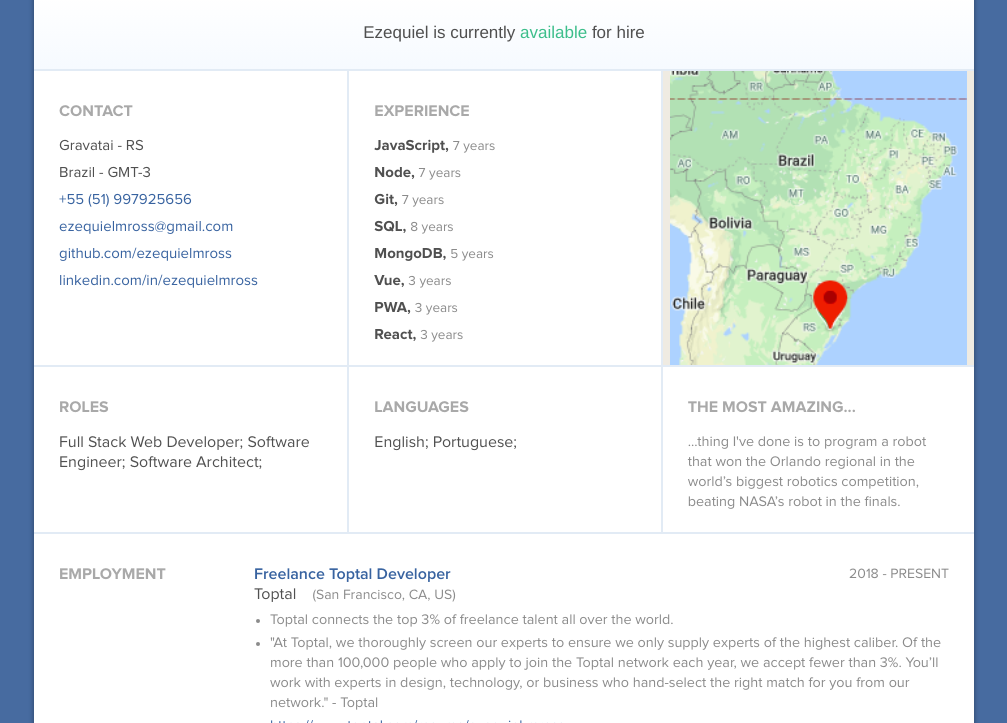
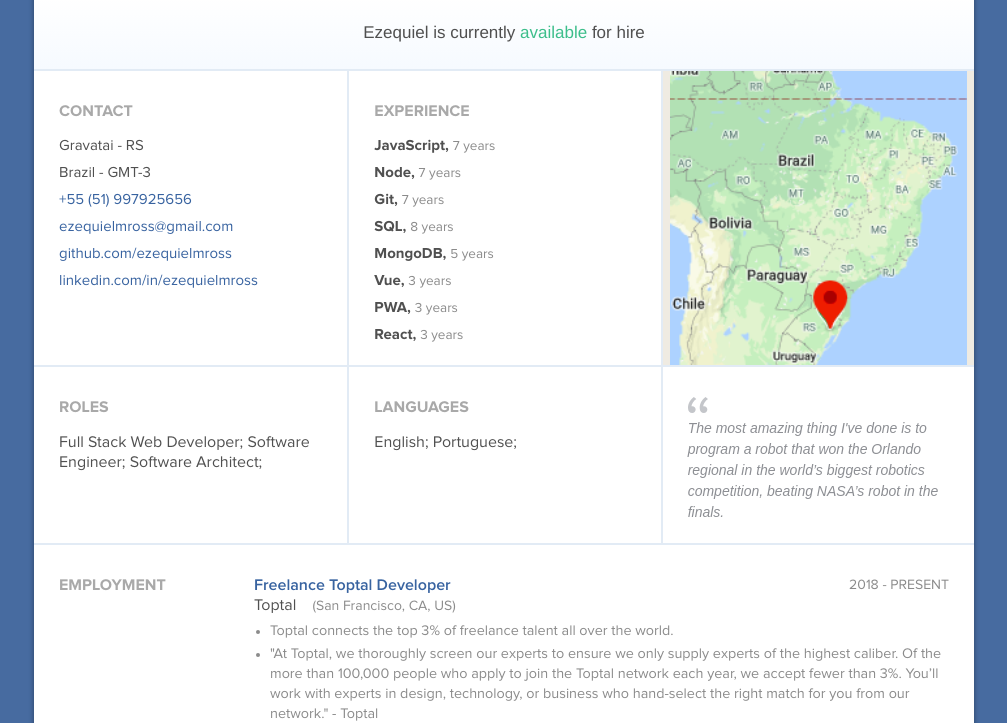
Before and after one commit to ezequielmross/ezequielmross.github.io, a plain HTML site: page index.html in a window 1280 px wide. Shown: the part 471-1194 px from the top of the page, without its empty margins (136-1143 px from the left). Drawn offline with Linux system fonts and the light colour scheme.

Commit message:
Improve "the most amazing"

```diff
--- a/index.html
+++ b/index.html
@@ -196,13 +196,19 @@
                         data-role="details-cell">
                         <div class="resume_details-item">
                            <div class="resume_details-item_inner">
-                              <h2 class="resume_details-title">The most amazing...</h2>
+                              <img src="./static/quote.svg" alt="quote">
+                              <p
+                                 style="color: #8d8f94;font-size: 14px;font-weight: 400;font-style: italic;line-height: 1.5em;font-family: proxima-nova,Arial,sans-serif;">
+                                 The most amazing thing I've done is to program a robot that won the Orlando regional in
+                                 the world’s biggest robotics competition, beating NASA’s robot in the finals.
+                              </p>
+                              <!--h2 class="resume_details-title">The most amazing...</h2>
                               <div class="muted resume_details-amazing_thing_content">
                                  <div class="opening_quote"></div>
                                  ...thing I've done is to program a robot that won the Orlando regional in the world’s
                                  biggest robotics competition, beating NASA’s robot in the finals.
                                  <div class="closing_quote"></div>
-                              </div>
+                              </div-->
                            </div>
                         </div>
                      </div>
```
Also changed, not shown: static/quote.svg (added).
